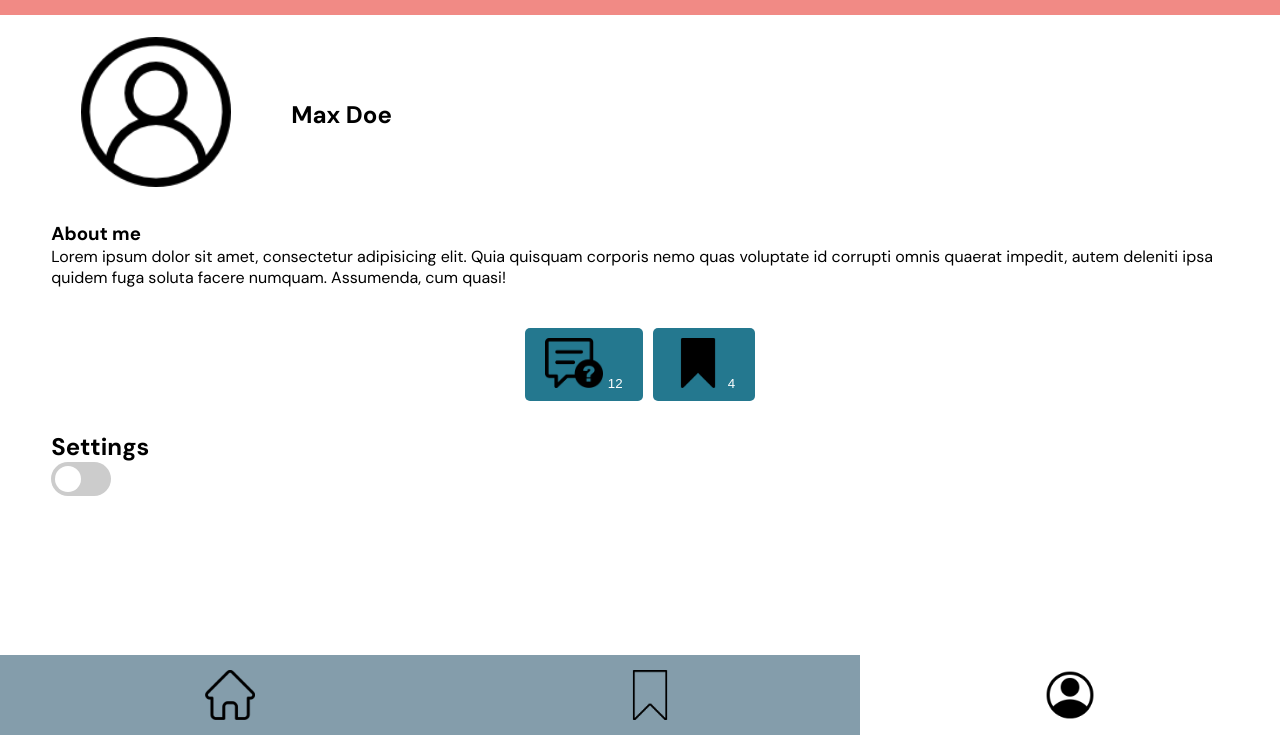
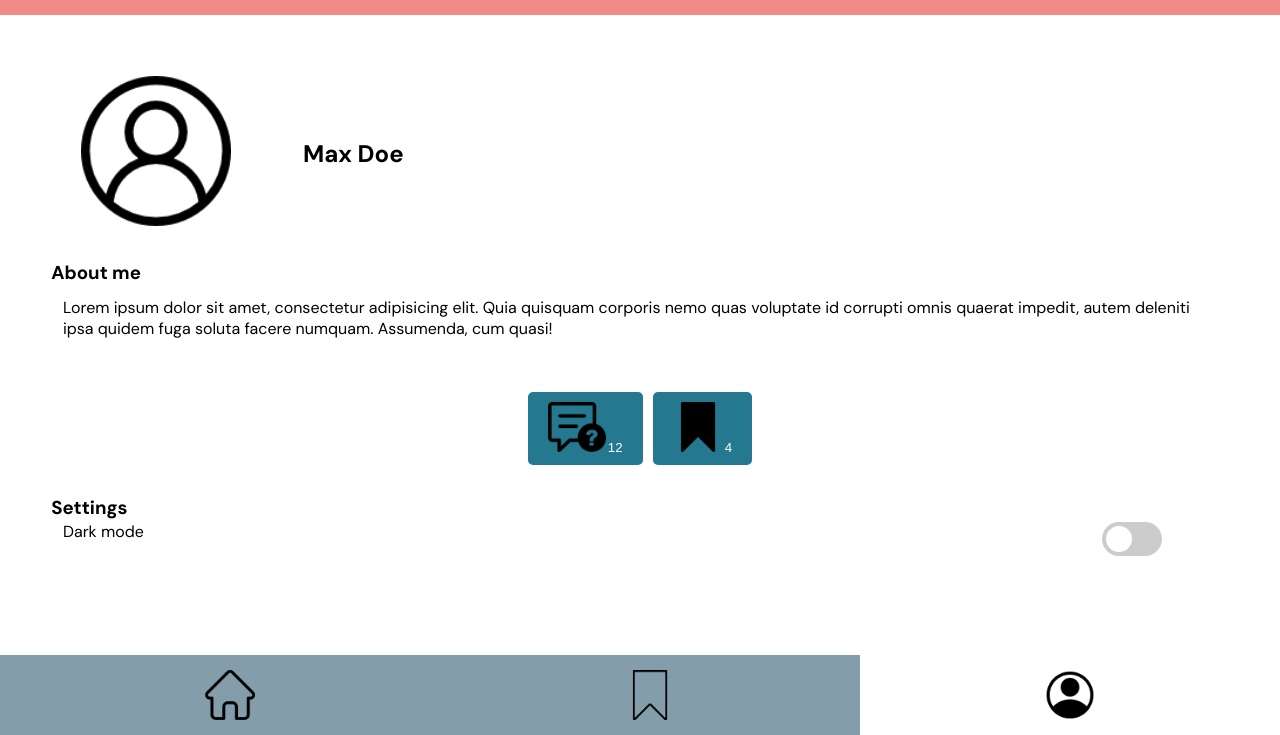
Before and after one commit to svetlivaksevski/Svetoslav-quiz-app, a plain HTML site: page profile.html in a window 1280 px wide. Shown: the part 65-800 px from the top of the page. Drawn offline with Linux system fonts and the light colour scheme.

Commit message:
Did resizing

```diff
--- a/css/card.css
+++ b/css/card.css
@@ -1,16 +1,15 @@
 .card {
 
-	margin: 20px 10%;
+
 	border: 5px;
 	background-color: var(--darkblue);
 	color: var(--whitecolor);
 	padding: 30px;
 	border-radius: 10px;
-	margin-top: 20px;
 	position: relative;
 	flex-direction: column;
 	display: flex;
-	gap: 40px;
+	gap: 20px;
   }
 
   .card__heading {
--- a/css/style.css
+++ b/css/style.css
@@ -13,9 +13,13 @@
 
 main {
 
-	margin-top: 4%;
-	margin-bottom: 4%;
+	margin-top: 90px;
+	margin-bottom: 100px;
 	padding: 4%;
+	display: flex;
+	gap: 3vw;
+	flex-direction: column;
+
   }
 
 .profile {
@@ -45,12 +49,14 @@ main {
 p {
 
 	font-family: 'DM Sans', sans-serif;
+	padding: 1%;
 }
 
 .infotable {
     display: flex;
     justify-content: center;
-	margin-top: 10px;
+	margin-top: 1%;
+
 }
 
 .infotable button {
@@ -64,7 +70,7 @@ p {
 }
 
 .infotable .icon {
-    margin-right: 5px;
+    margin-right: 2px;
 }
 
 .profile-section {
@@ -73,6 +79,11 @@ p {
 	gap: 30px;
 }
 
+.darkmode {
+
+	display: inline;
+	margin-right: 80%;
+}
 
 
 :root {
--- a/profile.html
+++ b/profile.html
@@ -30,11 +30,13 @@
 	</section>
 
 	<section class="settings">
-					<h2>Settings</h2>
+					<h3>Settings</h3>
+					<p class="darkmode">Dark mode</p>
 					<label class="switch">
 						<input type="checkbox">
 						<span class="slider round"></span>
 					  </label>
+
 	</section>
 </section>
 </main>
```
